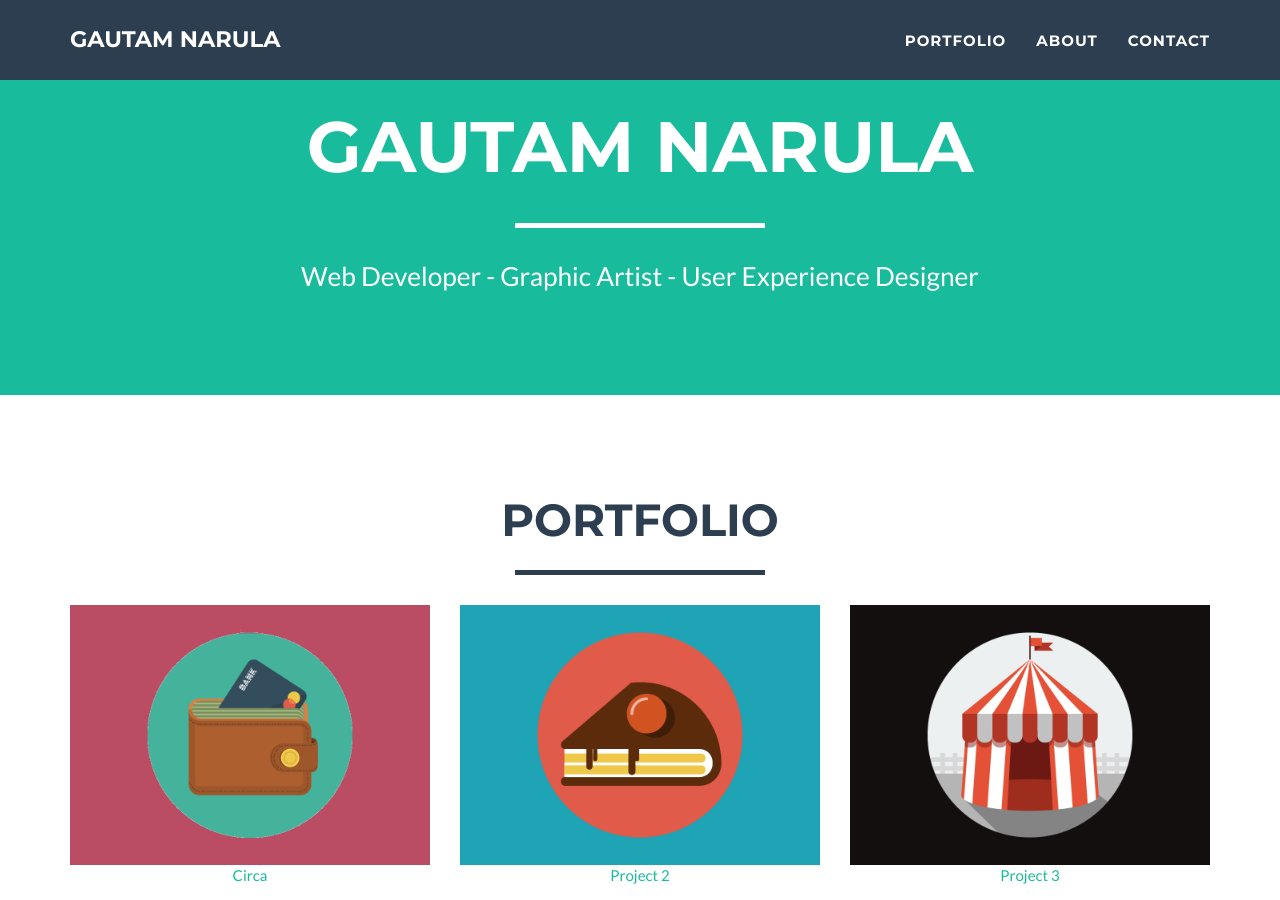
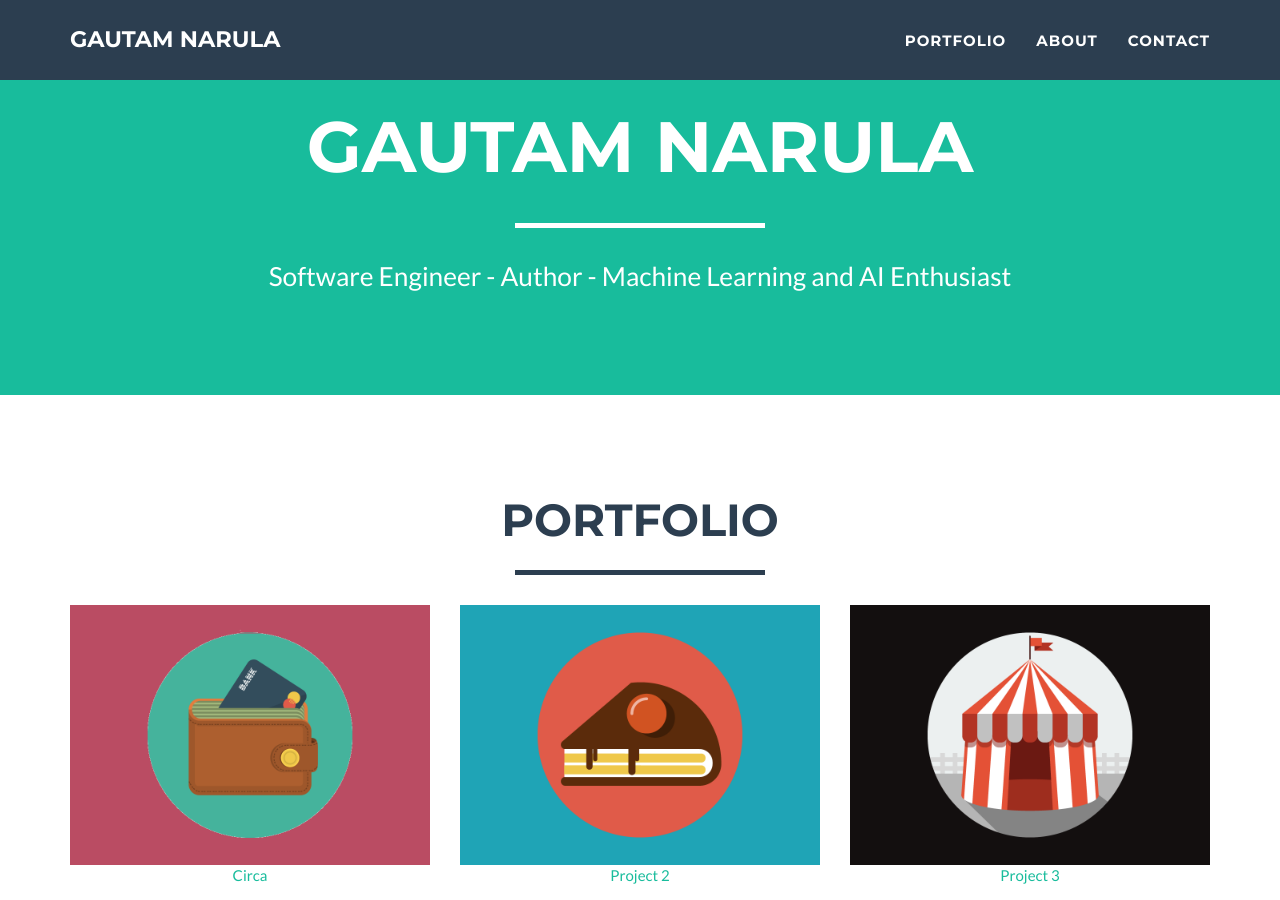
Before and after one commit to gnarizzy/gnarizzy.github.io, a Jekyll site: the page built from index.html, in a window 1280 px wide and 900 px high, scrolled down 380 px. Built offline with Jekyll 4.4.1, drawn with Linux system fonts in a browser that asks for light colours; some of the changed lines change nothing that is shown.

Commit message:
Add personal info

```diff
--- a/_config.yml
+++ b/_config.yml
@@ -1,10 +1,10 @@
 # Site settings
 title: Gautam Narula
 email: gautamrnarula@gmail.com
-url: https://example.github.io
-description: "Write an awesome description for your new site here. You can edit this line in _config.yml. It will appear in your document head meta (for Google search results) and in your feed.xml site description."
-skills: "Web Developer - Graphic Artist - User Experience Designer"
-meta_author: LastName FirstName
+url: https://gautam.software
+description: "The software portfolio of Gautam Narula, featuring web, mobile, and machine learaning/AI projects."
+skills: "Software Engineer - Author - Machine Learning and AI Enthusiast"
+meta_author: Narula Gautam
 
 # Google webmaster tools
 google_verify:
@@ -40,8 +40,8 @@
 social:
   - title: linkedin
     url: http://linkedin.com/in/gautamnarula
-  #- title: facebook
-  #  url:
+  - title: link
+    url: http://gautamnarula.com
   #- title: stack-overflow
   #  url: http://stackoverflow.com/questions/tagged/jekyll
   #- title: bitbucket
```
